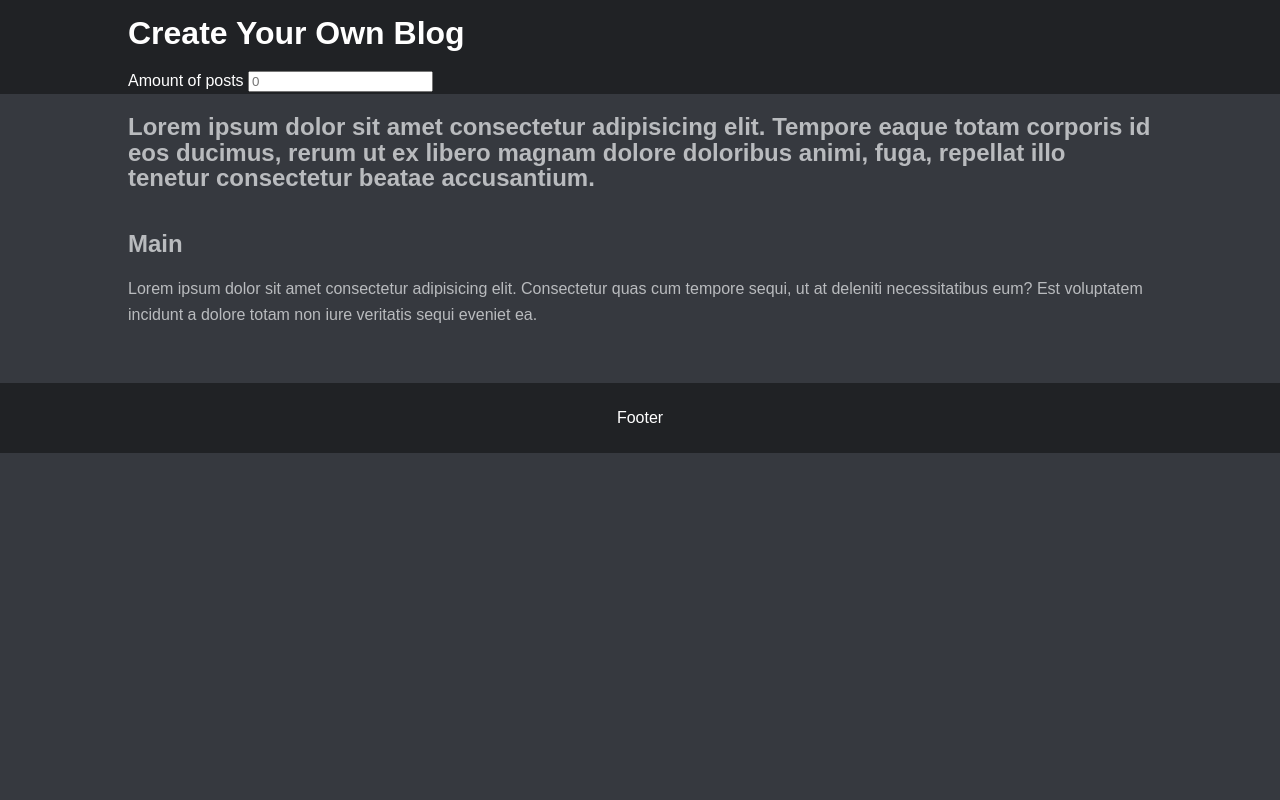
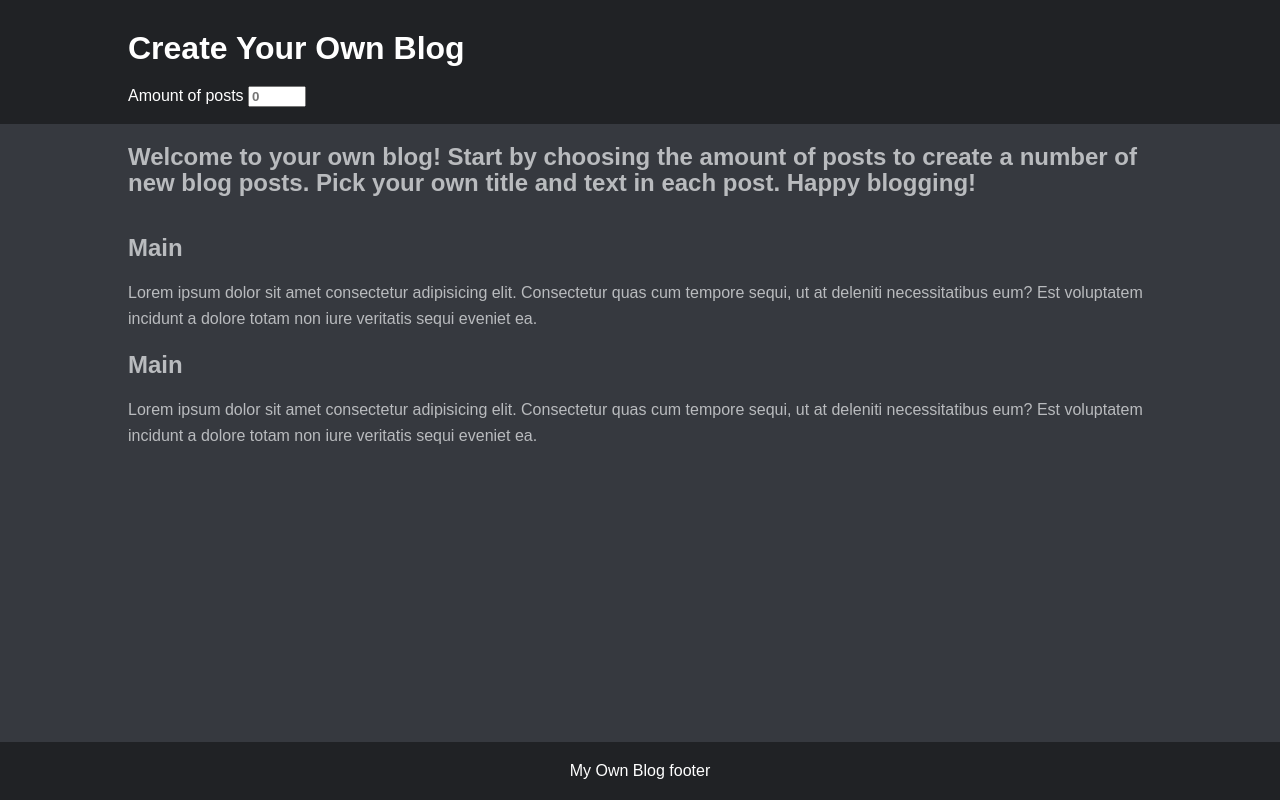
Before and after one commit to jensgost/Inl-mningsuppgift1_JS, a plain HTML site: page index.html in a window 1280 px wide. Drawn offline with Linux system fonts and the light colour scheme.

Commit message:
Fixade footer
Fixade så att footern alltid ligger längst ner på sidan, även när det inte finns tillräckligt med content för att "fylla" webbsidan. Gjort med flexbox.

```diff
--- a/CSS/style.css
+++ b/CSS/style.css
@@ -1,3 +1,7 @@
+html, body {
+    height: 100%; /* för footer */
+}
+
 body{
     background-color:#36393f;
     color:#b9bbbe;
@@ -5,25 +9,34 @@ body{
     font-size: 16px;
     line-height: 1.6em;
     margin:0;
+    display: flex;
+    flex-direction: column;
 }
 
 .container{
     width: 80%;
     margin:auto;
     overflow:hidden;
+    flex: 1 0 auto;
 }
 
 #main-header{
     background-color:#202225;
     color:#ffffff;
+    padding: 15px 0;
+}
+
+#main-header input{
+    font-weight: bold;
+    width: 50px;
 }
 
 #main-footer{
     background-color:#202225;
     color:#ffffff;
     text-align: center;
-    padding: 6px;
-    margin-top:40px;
+    width: 100%;
+    flex-shrink: 0;
 }
 
 /* mobilanpassat, uttökar så main täcker hela skärmen*/
--- a/index.html
+++ b/index.html
@@ -11,14 +11,14 @@
         <div class="container">
             <h1>Create Your Own Blog</h1>
             <label for="input-number">Amount of posts</label>
-            <input type="number" id="input-number" placeholder="0">
+            <input type="number" id="input-number" placeholder="0" width="150px">
         </div>
     </header>
 
     <section id="hero">
         <div class="container">
             <h1>
-                Lorem ipsum dolor sit amet consectetur adipisicing elit. Tempore eaque totam corporis id eos ducimus, rerum ut ex libero magnam dolore doloribus animi, fuga, repellat illo tenetur consectetur beatae accusantium.
+               Welcome to your own blog! Start by choosing the amount of posts to create a number of new blog posts. Pick your own title and text in each post. Happy blogging!
             </h1>
         </div>
     </section>
@@ -27,11 +27,13 @@
         <section id="main">
             <h1>Main</h1>
             <p>Lorem ipsum dolor sit amet consectetur adipisicing elit. Consectetur quas cum tempore sequi, ut at deleniti necessitatibus eum? Est voluptatem incidunt a dolore totam non iure veritatis sequi eveniet ea.</p>
+            <h1>Main</h1>
+            <p>Lorem ipsum dolor sit amet consectetur adipisicing elit. Consectetur quas cum tempore sequi, ut at deleniti necessitatibus eum? Est voluptatem incidunt a dolore totam non iure veritatis sequi eveniet ea.</p>
         </section>
     </div>
 
     <footer id="main-footer">
-        <p>Footer</p>
+        <p>My Own Blog footer</p>
     </footer>
 
   <script src="js/main.js"></script>
```
